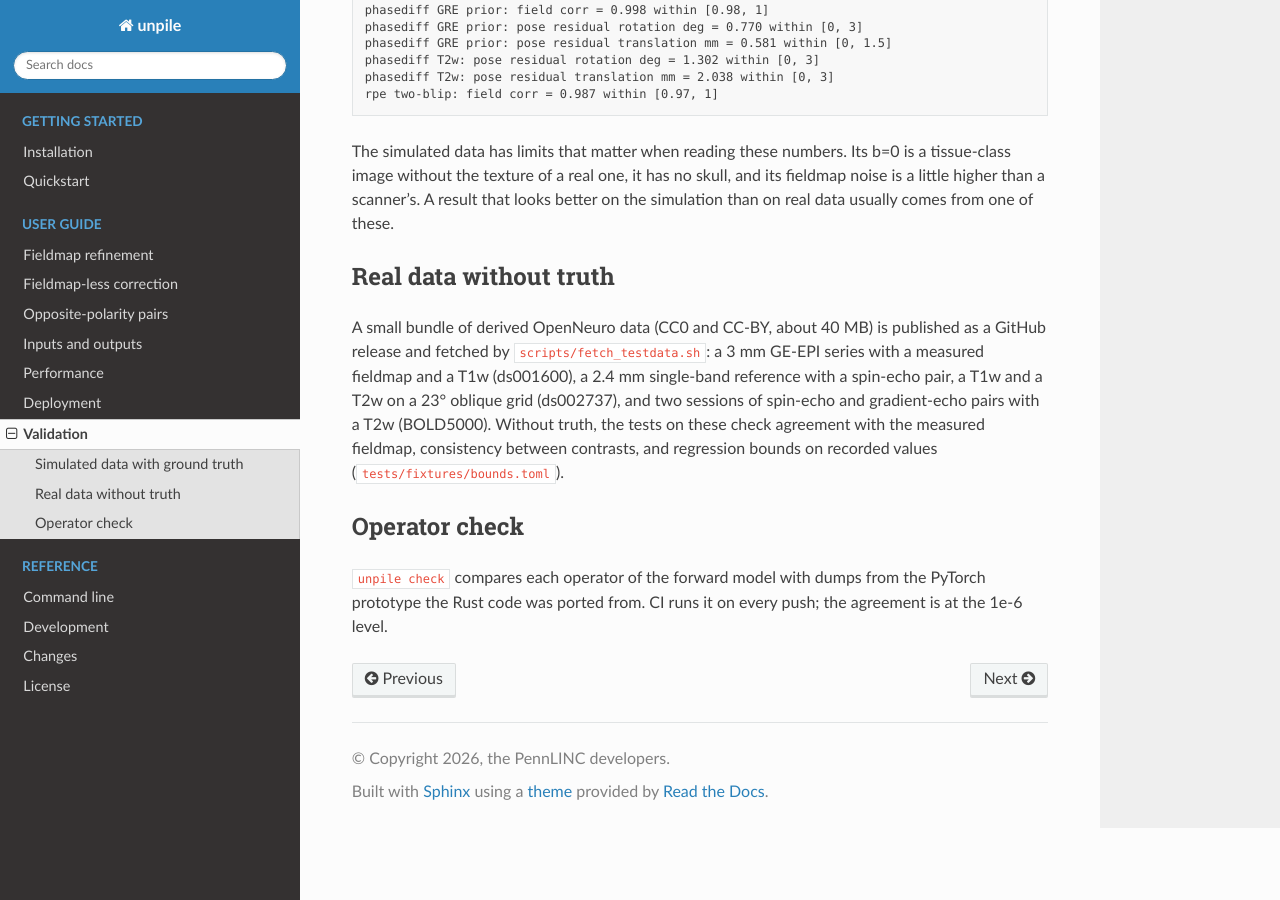
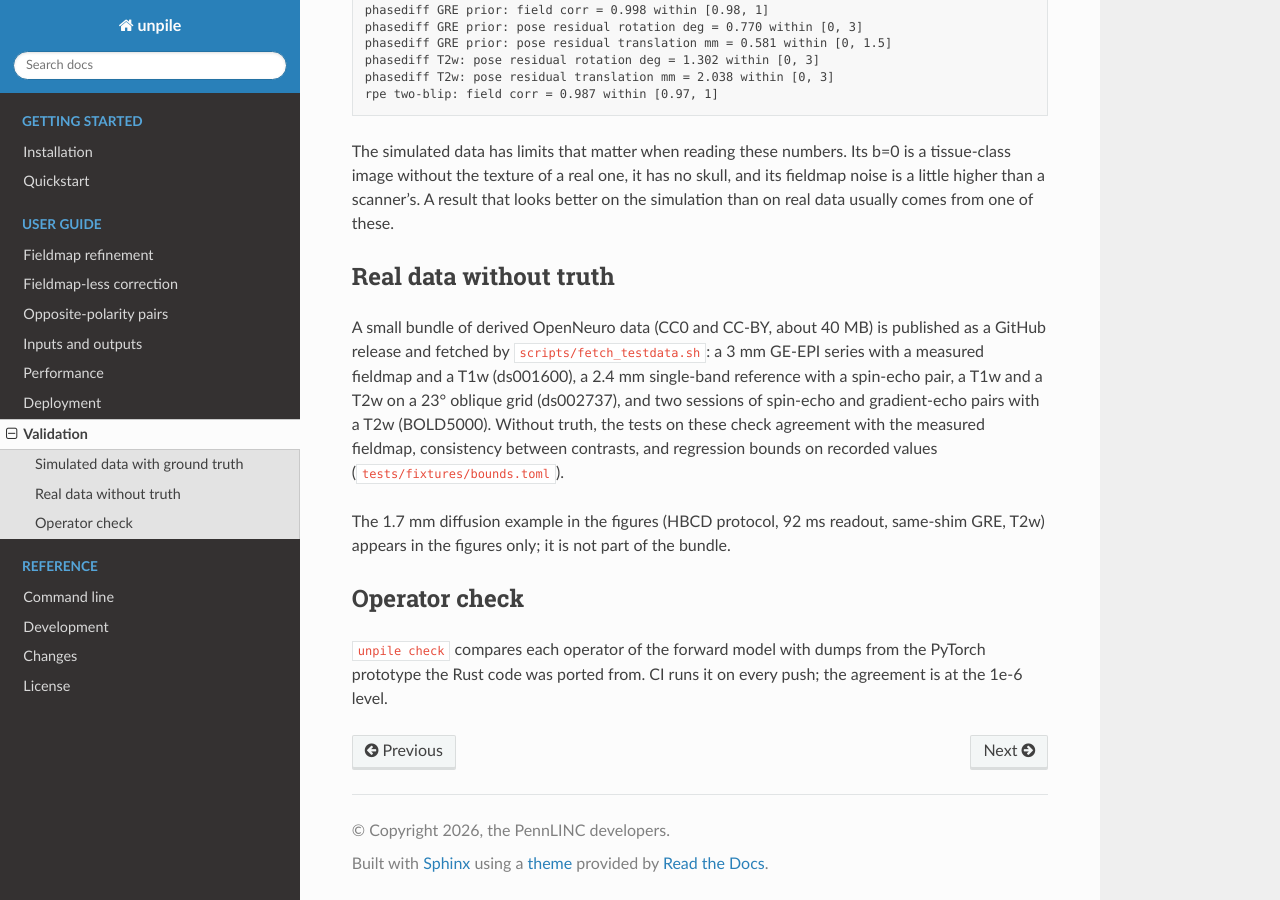
Before and after one commit to PennLINC/unpile-rs, a Sphinx documentation site: the page built from docs/user/validation.md, in a window 1280 px wide and 900 px high, scrolled down 516 px. Built offline with Sphinx 7.4.7 and the Read the Docs theme 3.1.0, drawn with Linux system fonts in a browser that asks for light colours.

Commit message:
Docs: the HBCD-protocol example is figures only, not in the bundle

```diff
--- a/docs/user/validation.md
+++ b/docs/user/validation.md
@@ -37,6 +37,9 @@ oblique grid (ds002737), and two sessions of spin-echo and gradient-echo pairs w
 Without truth, the tests on these check agreement with the measured fieldmap, consistency between
 contrasts, and regression bounds on recorded values (`tests/fixtures/bounds.toml`).
 
+The 1.7 mm diffusion example in the figures (HBCD protocol, 92 ms readout, same-shim GRE, T2w)
+appears in the figures only; it is not part of the bundle.
+
 ## Operator check
 
 `unpile check` compares each operator of the forward model with dumps from the PyTorch prototype
```
Also changed, not shown: docs/development.md (+1 -1 lines).
